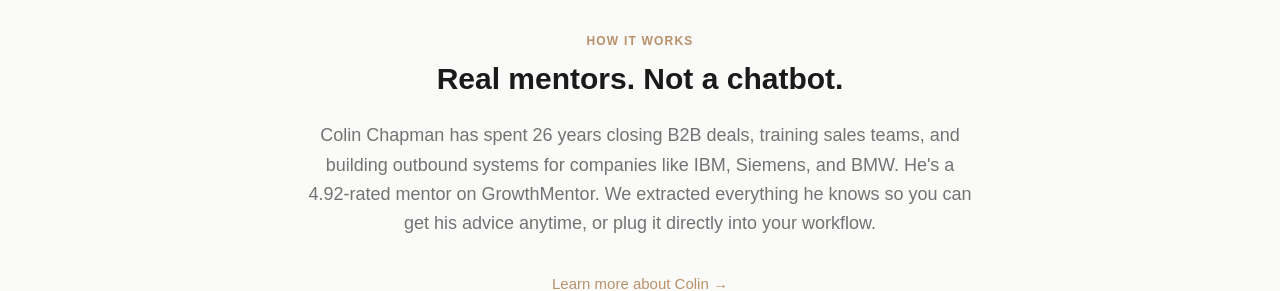
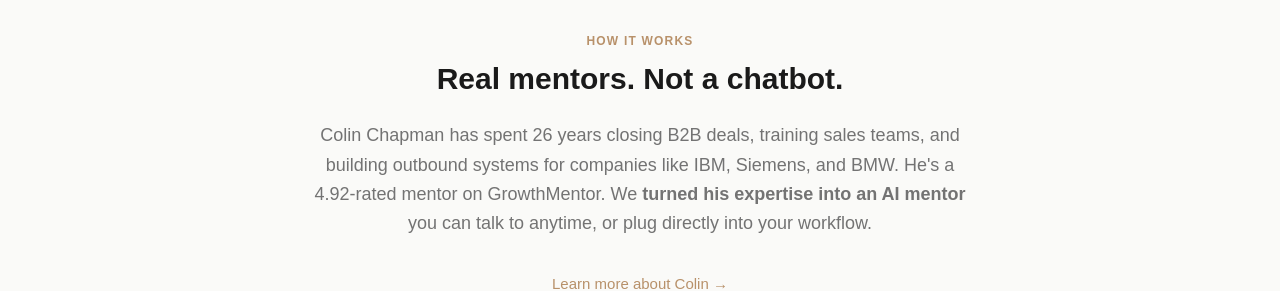
Before and after one commit to Apex-Sudo/forgehouse-site, a Next.js app: page / in a window 1280 px wide. Shown: the part 1020-1311 px from the top of the page. Built offline with nearby package versions, Linux system fonts and the light colour scheme; no server answers.

Commit message:
Clarify AI mentor mechanism in How it works section

```diff
--- a/src/app/page.tsx
+++ b/src/app/page.tsx
@@ -33,7 +33,7 @@
           <p className="text-xs font-semibold text-amber uppercase tracking-widest mb-3">How it works</p>
           <h2 className="text-2xl md:text-3xl font-bold mb-6 text-[#1A1A1A]">Real mentors. Not a chatbot.</h2>
           <p className="text-[#737373] text-[16px] md:text-lg leading-relaxed max-w-2xl mx-auto mb-8">
-            Colin Chapman has spent 26 years closing B2B deals, training sales teams, and building outbound systems for companies like IBM, Siemens, and BMW. He&apos;s a 4.92-rated mentor on GrowthMentor. We extracted everything he knows so you can get his advice anytime, or plug it directly into your workflow.
+            Colin Chapman has spent 26 years closing B2B deals, training sales teams, and building outbound systems for companies like IBM, Siemens, and BMW. He&apos;s a 4.92-rated mentor on GrowthMentor. We <span className="font-bold">turned his expertise into an AI mentor</span> you can talk to anytime, or plug directly into your workflow.
           </p>
           <Link href="/mentors/colin-chapman" className="text-amber text-[15px] hover:text-[#A07D5A] transition">
             Learn more about Colin &rarr;
```
